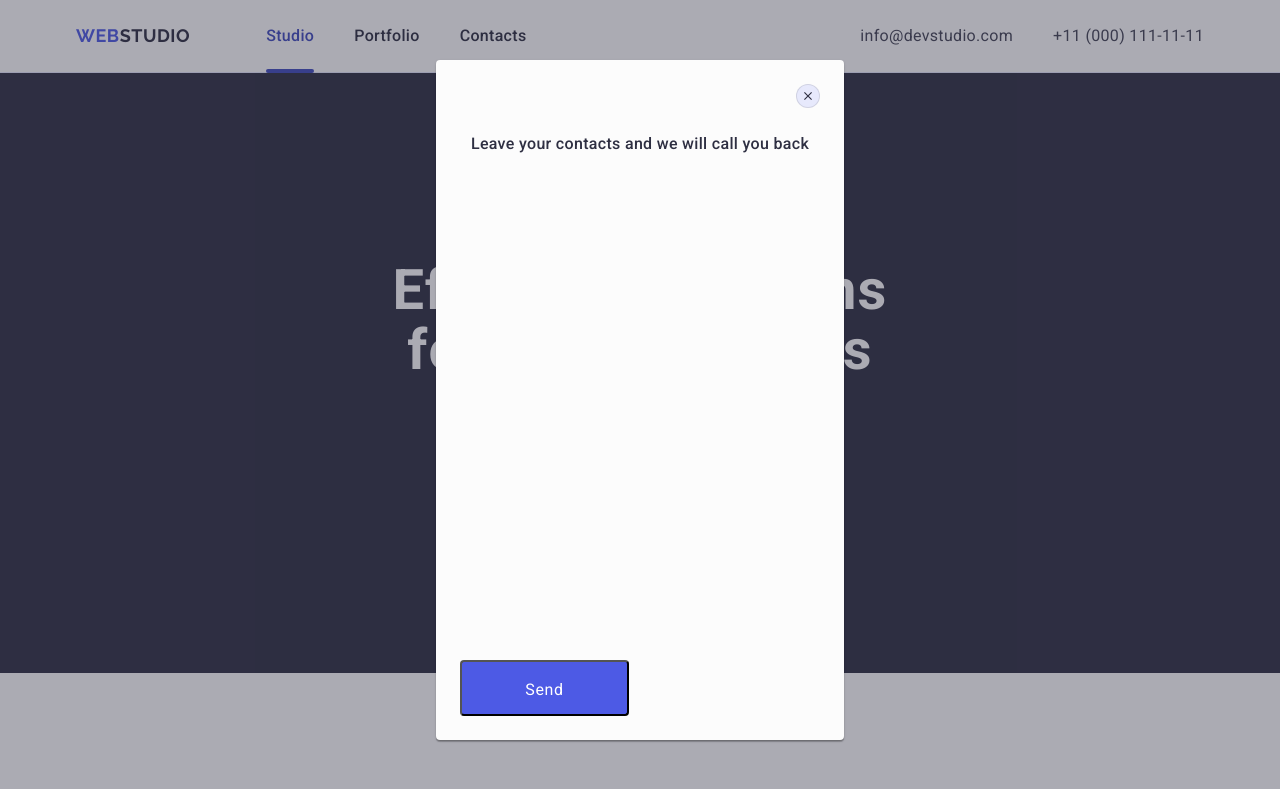
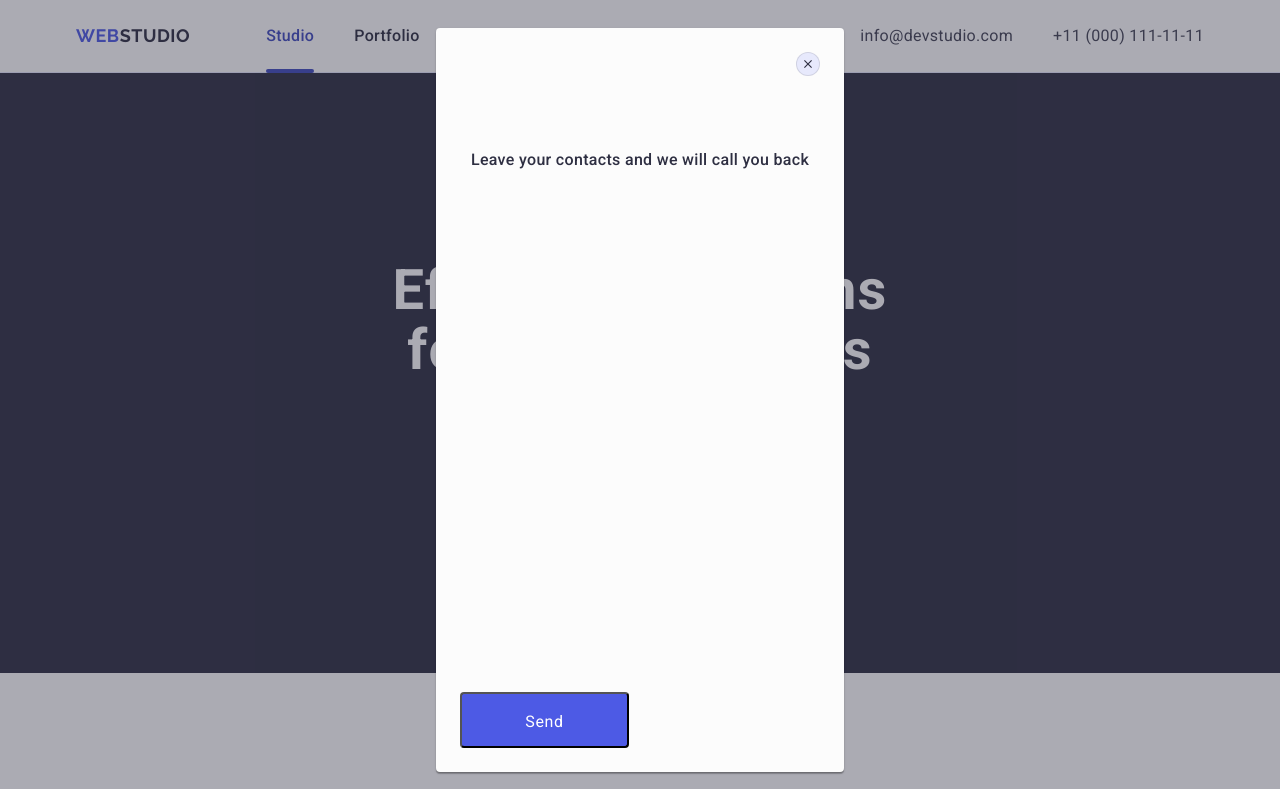
Before and after one commit to Gulyaver/goit-markup-hw-05, a plain HTML site: page index.html in a window 1280 px wide. Shown: the top 789 px of the page. Drawn offline with nearby package versions, Linux system fonts and the light colour scheme.

Commit message:
all files

```diff
--- a/css/styles.css
+++ b/css/styles.css
@@ -625,7 +625,7 @@ input::placeholder {
     position: absolute;
     top: 50%;
     left: 50%;
-    padding: 24px;
+    padding: 72px 24px 24px 24px;
 
     transform: translate(-50%, -50%);
 
@@ -688,6 +688,7 @@ transition: background-color 250ms cubic-bezier(0.4, 0, 0.2, 1), border 250ms cu
     text-align: center;
     color: #2e2f42;
     margin-top: 48px;
+    margin-bottom: 16px;
 }
 
 .form-button {
```
